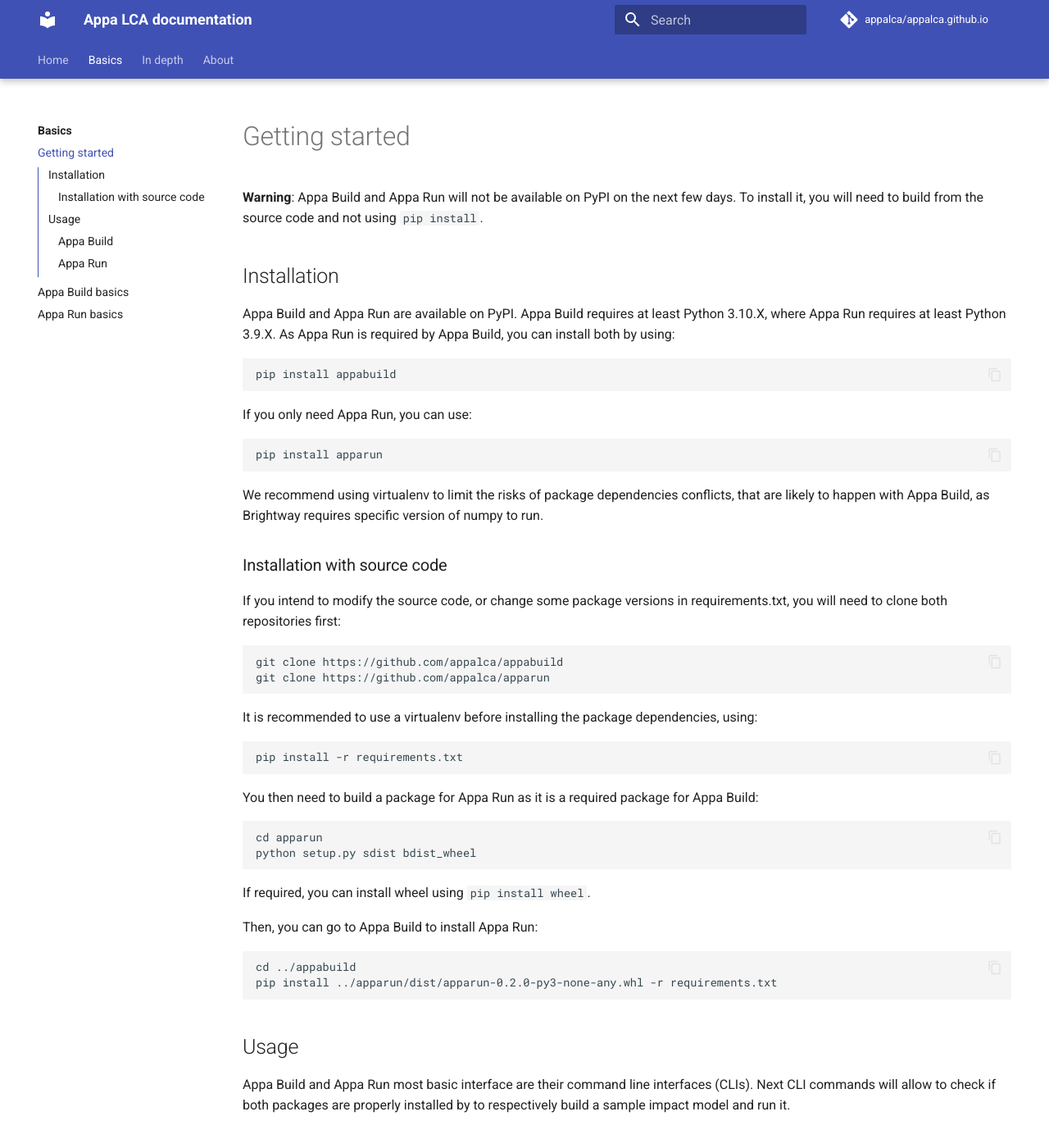
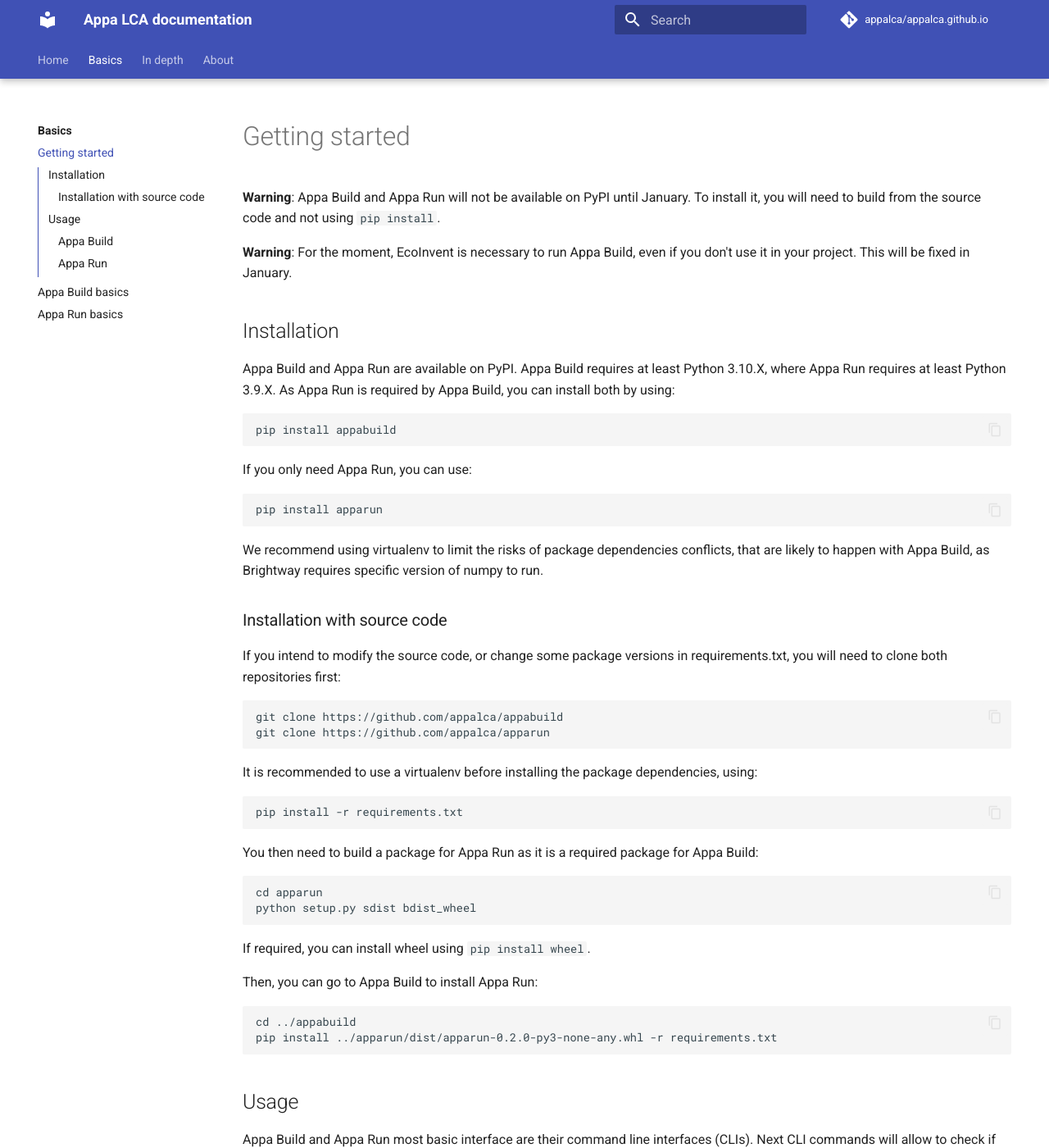
Before and after one commit to appalca/appalca.github.io, an MkDocs documentation site: the page built from docs/basics/getting_started.md, in a window 1280 px wide and 1400 px high. Shown: the whole window at 82% size. Built offline with MkDocs 1.6.1 and Material for MkDocs 9.7.7, drawn with Linux system fonts in a browser that asks for light colours; comment, search, counter and statistics services are not loaded; some of the changed text lies outside the part shown.

Commit message:
(fix) README doc link, mandatory EcoInvent mention (#6)
* (fix) Readme link to built documentation (#4)

Co-authored-by: github-actions[bot] <41898282+github-actions[bot]@users.noreply.github.com>

* (fix) Indicate EcoInvent is mandatory (#5)

Co-authored-by: github-actions[bot] <41898282+github-actions[bot]@users.noreply.github.com>

---------

Co-authored-by: github-actions[bot] <41898282+github-actions[bot]@users.noreply.github.com>

````diff
--- a/docs/basics/getting_started.md
+++ b/docs/basics/getting_started.md
@@ -1,6 +1,8 @@
 # Getting started
 
-**Warning**: Appa Build and Appa Run will not be available on PyPI on the next few days. To install it, you will need to build from the source code and not using `pip install`.
+**Warning**: Appa Build and Appa Run will not be available on PyPI until January. To install it, you will need to build from the source code and not using `pip install`.
+
+**Warning**: For the moment, EcoInvent is necessary to run Appa Build, even if you don't use it in your project. This will be fixed in January.
 
 ## Installation
 Appa Build and Appa Run are available on PyPI.
@@ -57,6 +59,11 @@
 export BRIGHTWAY2_DIR=brightway2_project/
 ```
 
+You also need an EcoInvent database. Tested version is 3.9.1 cutoff.
+You must indicate the path of the folder containing the .spold datasets in `samples/conf/appalca_conf.yaml`.
+
+Further information can be found in [Appa Build Basics](appa_build_basics.md) section.
+
 Documentation about the CLI can be obtained by running the following command:
 ```
 appabuild --help
````
Also changed, not shown: README.md (+1 -1 lines).
